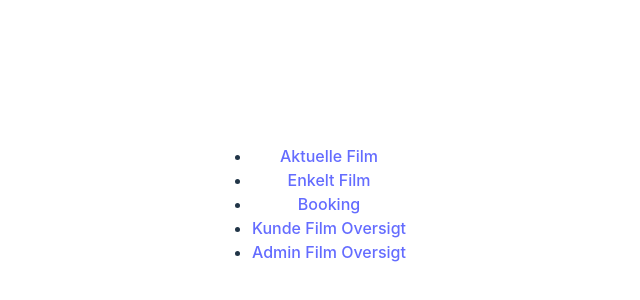
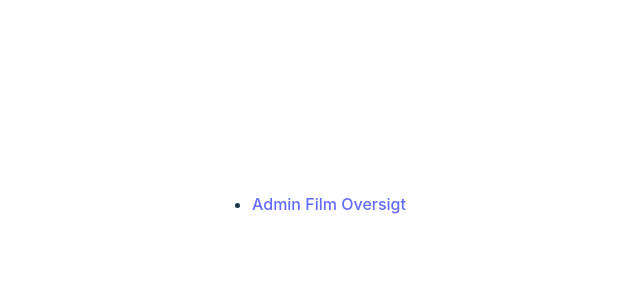
Before and after one commit to Bransholm/Dat23-Cinema-Project-Frontend, a React (Vite) app: page / in a window 1280 px wide. Shown: the part 196-496 px from the top of the page, without its empty margins (331-971 px from the left). Built offline with nearby package versions, Linux system fonts and the light colour scheme.

Commit message:
remove test route/links

```diff
--- a/src/App.tsx
+++ b/src/App.tsx
@@ -17,7 +17,6 @@ const App: React.FC = () => {
       <Routes>
         <Route path="/" />
         <Route path="/admin-movies" element={<AdminMovies />} />
-        <Route path="/customer-movies" element={<CustomerMovies />} />
         {/* her er noget fra larses kode som vi nok for brug for */}
         <Route path="/recipes">
           {/* <Route index element={<Recipes />} /> */}
--- a/src/Navigation.tsx
+++ b/src/Navigation.tsx
@@ -5,18 +5,6 @@ const Navigation: React.FC = () => {
   return (
     <nav>
       <ul>
-        <li>
-          <Link to="/">Aktuelle Film</Link>
-        </li>
-        <li>
-          <Link to="/">Enkelt Film</Link>
-        </li>
-        <li>
-          <Link to="/">Booking</Link>
-        </li>
-        <li>
-          <Link to="/customer-movies">Kunde Film Oversigt</Link>
-        </li>
         <li>
           <Link to="/admin-movies"> Admin Film Oversigt </Link>
         </li>
```
